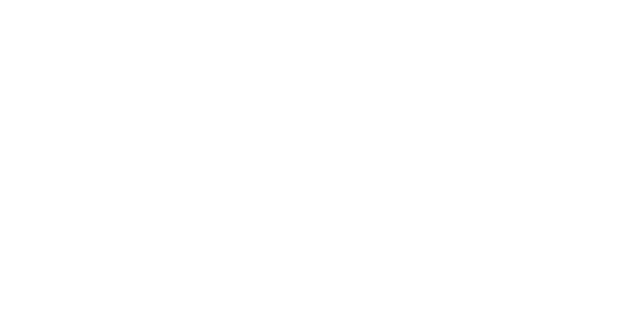
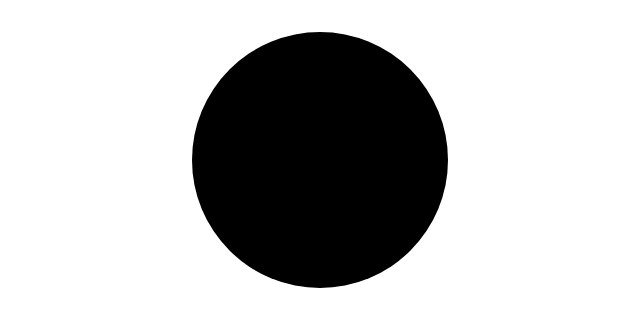
Before and after one commit to idris-maps/heig-datavis-2019, a plain HTML site: page 20190301-manipulation-dom/exercice_svg_web/Kaarroch.html in a window 1280 px wide. Shown: the whole page, without its empty margins (0-640 px from the left). Drawn offline with Linux system fonts and the light colour scheme.

Commit message:
exercice_svg

```diff
--- a/20190301-manipulation-dom/exercice_svg_web/Kaarroch.html
+++ b/20190301-manipulation-dom/exercice_svg_web/Kaarroch.html
@@ -4,7 +4,8 @@
 html, body { margin: 0; padding: 0 }
   </style>
   <body>
-    <svg>
+    <svg viewBox="0 0 200 200">
+      <circle id="cercle" cx="50" cy="25" r="20" />
     </svg>
     <script>
     </script>
```
